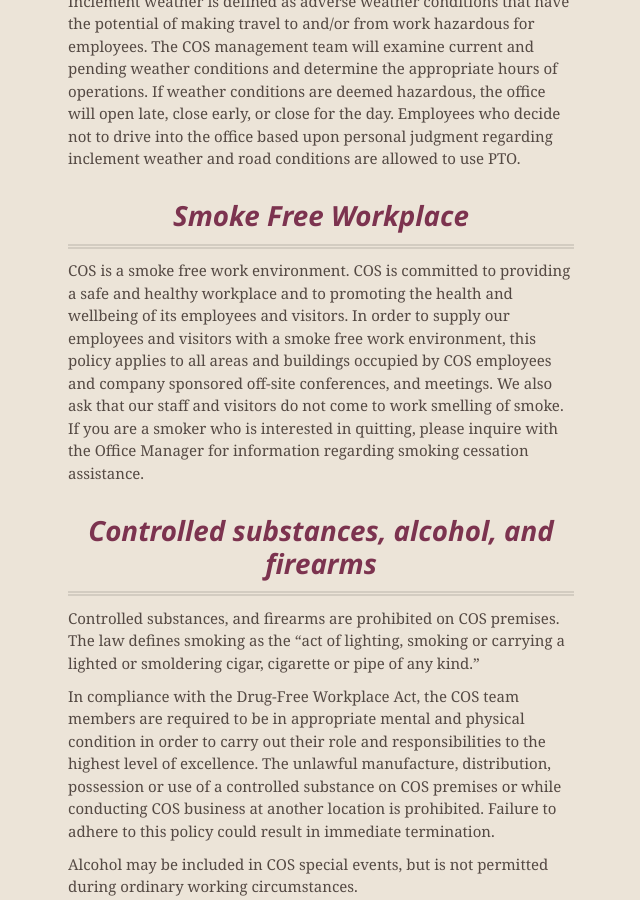
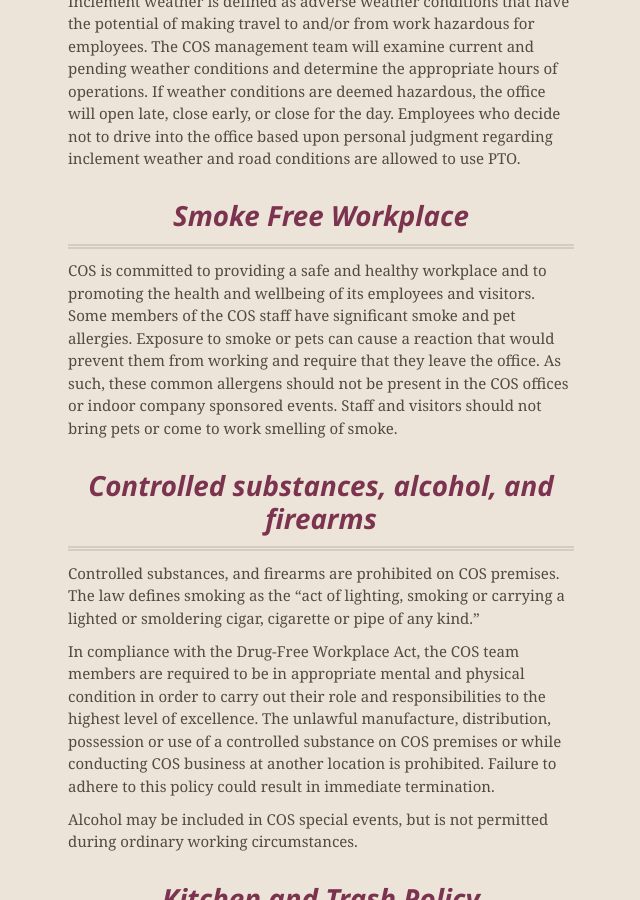
Before and after one commit to CenterForOpenScience/Policies-and-Procedures, a Jekyll site: the page built from index.md, in a window 1280 px wide and 900 px high, scrolled down 9513 px. Shown: the whole window, without its empty margins (319-959 px from the left). Built offline with Jekyll 4.4.1, drawn with Linux system fonts in a browser that asks for light colours; nearby versions of some CDN libraries.

Commit message:
Update index.md

```diff
--- a/index.md
+++ b/index.md
@@ -184,7 +184,7 @@
 
 ##Smoke Free Workplace
 
-COS is a smoke free work environment. COS is committed to providing a safe and healthy workplace and to promoting the health and wellbeing of its employees and visitors. In order to supply our employees and visitors with a smoke free work environment, this policy applies to all areas and buildings occupied by COS employees and company sponsored off-site conferences, and meetings. We also ask that our staff and visitors do not come to work smelling of smoke. If you are a smoker who is interested in quitting, please inquire with the Office Manager for information regarding smoking cessation assistance.
+COS is committed to providing a safe and healthy workplace and to promoting the health and wellbeing of its employees and visitors. Some members of the COS staff have significant smoke and pet allergies. Exposure to smoke or pets can cause a reaction that would prevent them from working and require that they leave the office. As such, these common allergens should not be present in the COS offices or indoor company sponsored events. Staff and visitors should not bring pets or come to work smelling of smoke.
 
 ##Controlled substances, alcohol, and firearms
 
```
